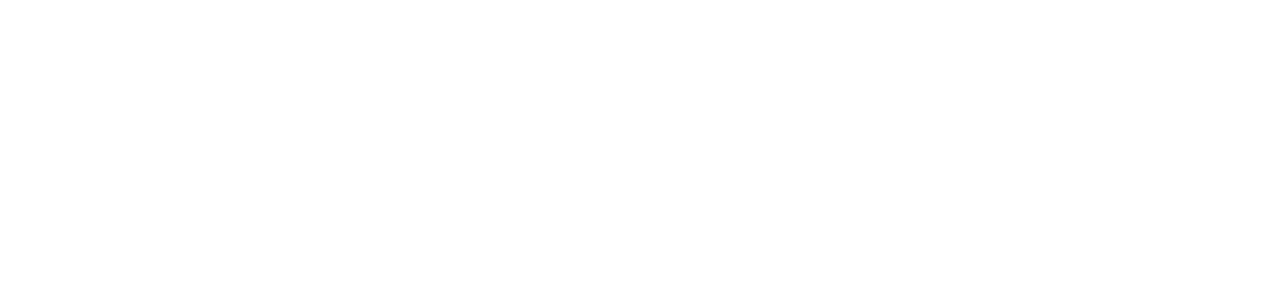
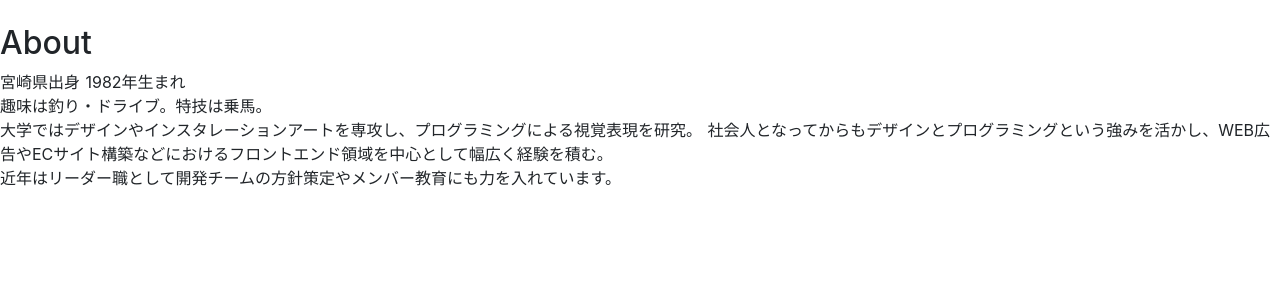
Before and after one commit to kuro-rock/portfolio-dev, a Nuxt app: page /about in a window 1280 px wide. Before the commit this address had no page. Shown: the top 300 px of the page. Built offline with nearby package versions, Linux system fonts and the light colour scheme.

Commit message:
implement: pages -> about

```diff
--- /dev/null
+++ b/pages/about/index.vue
@@ -0,0 +1,23 @@
+<template>
+  <main class="l-main">
+    <div class="bl_jumbotron">
+      <img src="" alt="" />
+    </div>
+    <h2>About</h2>
+    <p>宮崎県出身 1982年生まれ</p>
+    <p>
+      趣味は釣り・ドライブ。特技は乗馬。
+    </p>
+    <p>
+      大学ではデザインやインスタレーションアートを専攻し、プログラミングによる視覚表現を研究。
+      社会人となってからもデザインとプログラミングという強みを活かし、WEB広告やECサイト構築などにおけるフロントエンド領域を中心として幅広く経験を積む。
+    </p>
+    <p>
+      近年はリーダー職として開発チームの方針策定やメンバー教育にも力を入れています。
+    </p>
+  </main>
+</template>
+
+<script>
+export default {}
+</script>
```
